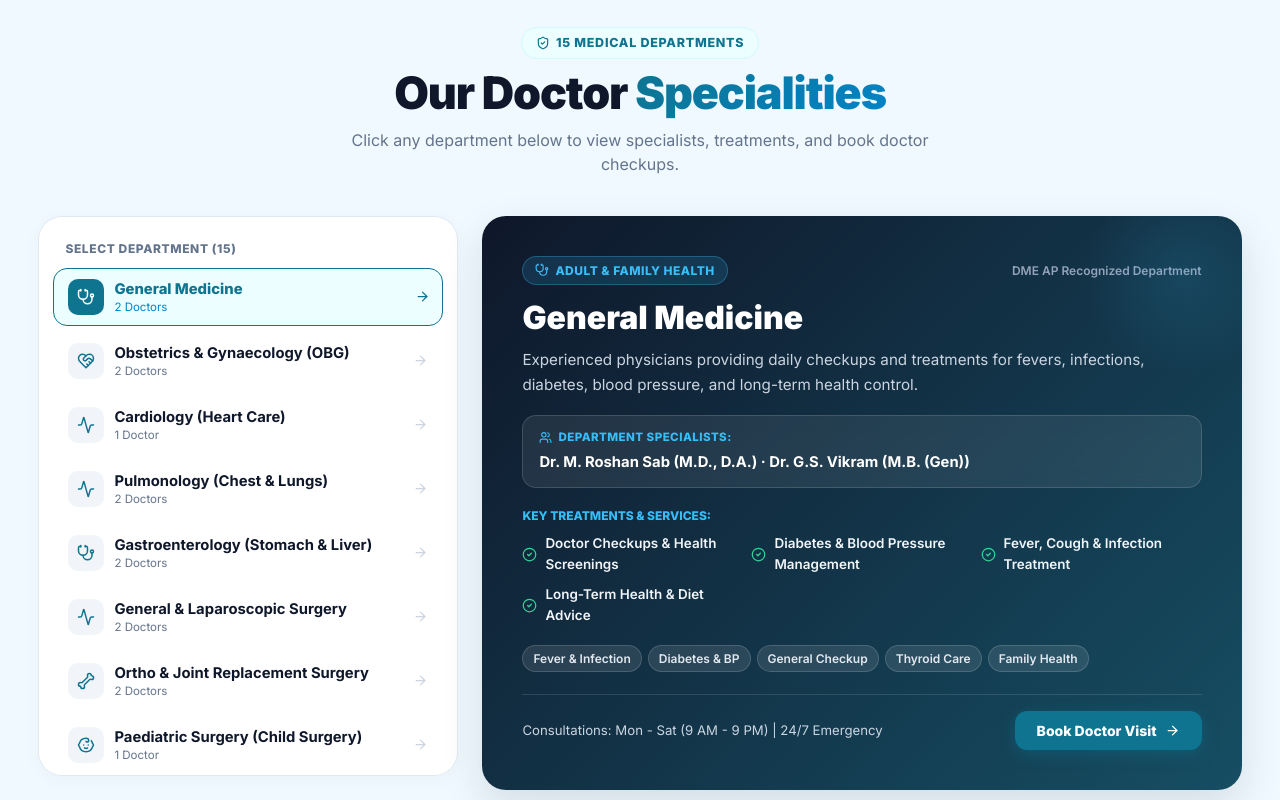
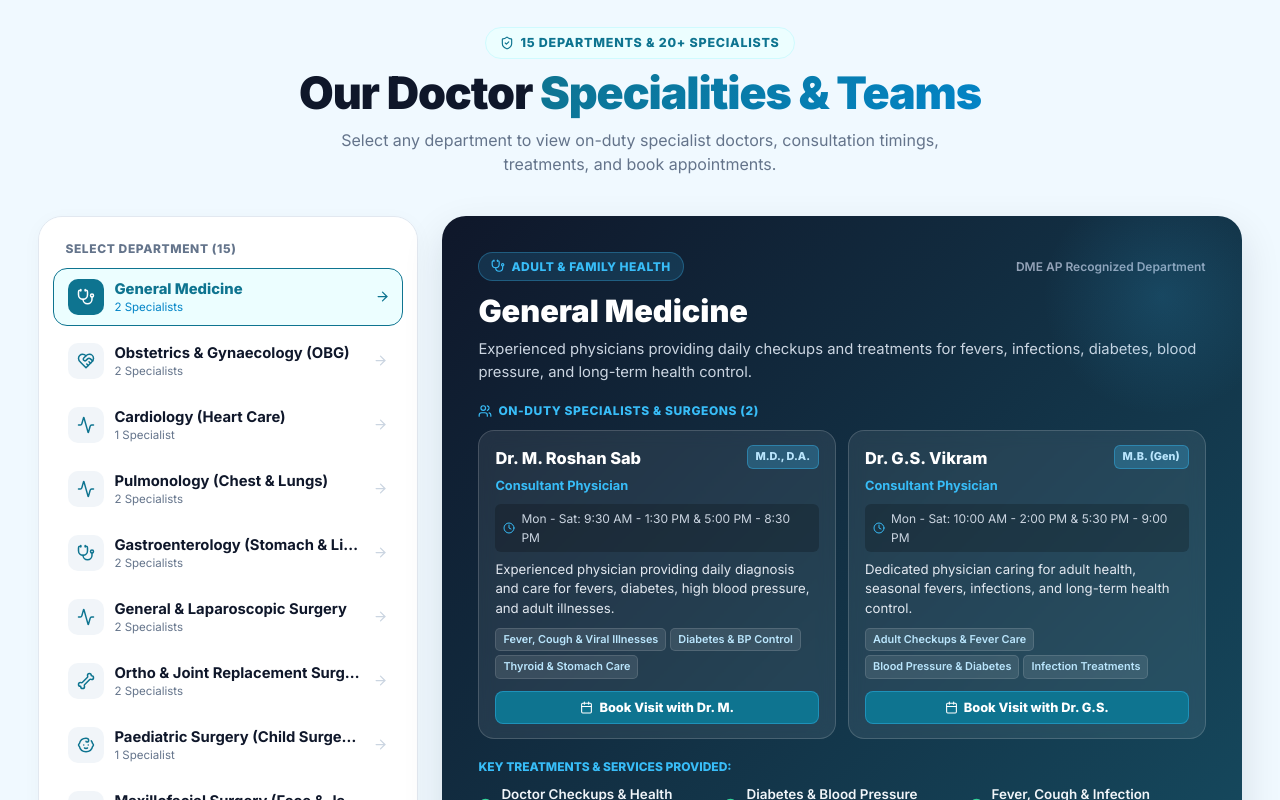
Before and after one commit to adradivya001/sreenivasa, a React (Vite) app: page / in a window 1280 px wide. Shown: the part 940-1740 px from the top of the page. Built offline with nearby package versions, Linux system fonts and the light colour scheme.

Commit message:
feat: merge doctor profiles, timings, and focus areas into Specialities section and eliminate duplicate section

```diff
--- a/src/components/sections/Specialities.tsx
+++ b/src/components/sections/Specialities.tsx
@@ -3,9 +3,10 @@ import { motion, AnimatePresence } from 'framer-motion';
 import {
   Stethoscope, Activity, HeartHandshake, Baby,
   Brain, Bone, Ear, ArrowRight, CheckCircle2, ShieldCheck,
-  UserCheck, Users, Sparkles
+  UserCheck, Users, Clock, Calendar, ChevronRight
 } from 'lucide-react';
-import { specialities, Speciality } from '@/content/specialities';
+import { specialities } from '@/content/specialities';
+import { doctors, Doctor } from '@/content/doctors';
 import { useInView, useReducedMotion } from '@/hooks';
 
 const iconMap: Record<string, React.ComponentType<{ size?: number; color?: string; className?: string }>> = {
@@ -26,6 +27,11 @@ export function Specialities() {
   const currentSpeciality = specialities.find(s => s.slug === selectedSlug) || specialities[0];
   const CurrentIcon = iconMap[currentSpeciality.icon] ?? Stethoscope;
 
+  // Filter doctors for the currently active speciality
+  const deptDoctors = doctors.filter(
+    (d: Doctor) => d.specialitySlug === currentSpeciality.slug && !d.isLeadership
+  );
+
   return (
     <section
       id="specialities"
@@ -38,6 +44,9 @@ export function Specialities() {
         borderBottom: '1px solid #CFFAFE',
       }}
     >
+      {/* Anchor for #doctors navigation */}
+      <div id="doctors" style={{ position: 'relative', top: '-80px' }} />
+
       <div className="container" style={{ maxWidth: 1340, margin: '0 auto', padding: '0 clamp(1rem, 3vw, 2.5rem)' }}>
 
         {/* Section Header */}
@@ -53,7 +62,7 @@ export function Specialities() {
             border: '1px solid #CFFAFE', color: '#0E7490', fontSize: '0.78rem',
             fontWeight: 750, letterSpacing: '0.06em', textTransform: 'uppercase', marginBottom: '0.6rem'
           }}>
-            <ShieldCheck size={14} color="#0E7490" /> 15 MEDICAL DEPARTMENTS
+            <ShieldCheck size={14} color="#0E7490" /> 15 DEPARTMENTS & 20+ SPECIALISTS
           </div>
           <h2
             id="specialities-heading"
@@ -70,14 +79,14 @@ export function Specialities() {
               WebkitBackgroundClip: 'text',
               WebkitTextFillColor: 'transparent',
             }}>
-              Specialities
+              Specialities & Teams
             </span>
           </h2>
           <p style={{
             marginTop: '8px', color: '#64748B', fontSize: '1rem',
-            maxWidth: 640, margin: '8px auto 0', lineHeight: 1.55
+            maxWidth: 680, margin: '8px auto 0', lineHeight: 1.55
           }}>
-            Click any department below to view specialists, treatments, and book doctor checkups.
+            Select any department to view on-duty specialist doctors, consultation timings, treatments, and book appointments.
           </p>
         </motion.div>
 
@@ -86,7 +95,7 @@ export function Specialities() {
           className="specialities-split-layout"
           style={{
             display: 'grid',
-            gridTemplateColumns: 'minmax(300px, 420px) 1fr',
+            gridTemplateColumns: 'minmax(280px, 380px) 1fr',
             gap: '24px',
             alignItems: 'stretch',
           }}
@@ -99,7 +108,7 @@ export function Specialities() {
               padding: '14px',
               border: '1px solid #E2E8F0',
               boxShadow: '0 4px 20px rgba(0,0,0,0.03)',
-              maxHeight: '560px',
+              maxHeight: '680px',
               overflowY: 'auto',
               display: 'flex',
               flexDirection: 'column',
@@ -180,7 +189,7 @@ export function Specialities() {
                         textOverflow: 'ellipsis',
                       }}>
                         {spec.doctorsList && spec.doctorsList.length > 0
-                          ? `${spec.doctorsList.length} Doctor${spec.doctorsList.length > 1 ? 's' : ''}`
+                          ? `${spec.doctorsList.length} Specialist${spec.doctorsList.length > 1 ? 's' : ''}`
                           : spec.badge || 'Specialist Care'}
                       </div>
                     </div>
@@ -200,7 +209,7 @@ export function Specialities() {
             })}
           </div>
 
-          {/* ══ RIGHT: Active Speciality Spotlight Card ════ */}
+          {/* ══ RIGHT: Active Speciality Spotlight & Doctor Context ════ */}
           <div style={{ minWidth: 0 }}>
             <AnimatePresence mode="wait">
               <motion.div
@@ -212,7 +221,7 @@ export function Specialities() {
                 style={{
                   background: 'linear-gradient(135deg, #0F172A 0%, #164E63 100%)',
                   borderRadius: '24px',
-                  padding: 'clamp(1.75rem, 3.5vw, 2.5rem)',
+                  padding: 'clamp(1.5rem, 3vw, 2.25rem)',
                   color: '#FFFFFF',
                   boxShadow: '0 16px 40px rgba(15, 23, 42, 0.12)',
                   height: '100%',
@@ -224,21 +233,21 @@ export function Specialities() {
                   overflow: 'hidden',
                 }}
               >
-                {/* Decorative background circle */}
+                {/* Decorative background ambient glow */}
                 <div style={{
                   position: 'absolute',
                   top: '-40px',
                   right: '-40px',
-                  width: '200px',
-                  height: '200px',
+                  width: '240px',
+                  height: '240px',
                   borderRadius: '50%',
-                  background: 'radial-gradient(circle, rgba(56, 189, 248, 0.12) 0%, transparent 70%)',
+                  background: 'radial-gradient(circle, rgba(56, 189, 248, 0.15) 0%, transparent 70%)',
                   pointerEvents: 'none',
                 }} />
 
                 <div>
                   {/* Top Badge & Header */}
-                  <div style={{ display: 'flex', alignItems: 'center', justifyContent: 'space-between', marginBottom: '14px', flexWrap: 'wrap', gap: '8px' }}>
+                  <div style={{ display: 'flex', alignItems: 'center', justifyContent: 'space-between', marginBottom: '12px', flexWrap: 'wrap', gap: '8px' }}>
                     <div style={{
                       display: 'inline-flex',
                       alignItems: 'center',
@@ -262,9 +271,9 @@ export function Specialities() {
                   </div>
 
                   <h3 style={{
-                    fontSize: 'clamp(1.5rem, 2.5vw, 2.2rem)',
+                    fontSize: 'clamp(1.5rem, 2.4vw, 2.1rem)',
                     fontWeight: 850,
-                    margin: '0 0 10px 0',
+                    margin: '0 0 8px 0',
                     color: '#FFFFFF',
                     lineHeight: 1.2,
                   }}>
@@ -272,51 +281,173 @@ export function Specialities() {
                   </h3>
 
                   <p style={{
-                    fontSize: '0.95rem',
+                    fontSize: '0.925rem',
                     color: '#CBD5E1',
-                    lineHeight: 1.65,
-                    margin: '0 0 18px 0',
+                    lineHeight: 1.6,
+                    margin: '0 0 16px 0',
                   }}>
                     {currentSpeciality.fullOverview || currentSpeciality.description}
                   </p>
 
-                  {/* Doctors on Board */}
-                  {currentSpeciality.doctorsList && currentSpeciality.doctorsList.length > 0 && (
+                  {/* ── 1. ON-DUTY SPECIALIST DOCTORS (Merged Doctor Context) ── */}
+                  <div style={{ marginBottom: '18px' }}>
                     <div style={{
-                      background: 'rgba(255, 255, 255, 0.08)',
-                      backdropFilter: 'blur(8px)',
-                      padding: '12px 16px',
-                      borderRadius: '14px',
-                      border: '1px solid rgba(255, 255, 255, 0.14)',
-                      marginBottom: '18px',
-                    }}>
-                      <div style={{
-                        fontSize: '0.72rem',
-                        fontWeight: 750,
+                      fontSize: '0.75rem',
+                      fontWeight: 800,
                       color: '#38BDF8',
                       textTransform: 'uppercase',
-                        letterSpacing: '0.04em',
-                        marginBottom: '4px',
+                      letterSpacing: '0.05em',
+                      marginBottom: '10px',
+                      display: 'flex',
+                      alignItems: 'center',
+                      gap: '6px'
+                    }}>
+                      <Users size={14} color="#38BDF8" />
+                      <span>On-Duty Specialists & Surgeons ({deptDoctors.length || (currentSpeciality.doctorsList?.length ?? 1)})</span>
+                    </div>
+
+                    <div style={{
+                      display: 'grid',
+                      gridTemplateColumns: 'repeat(auto-fit, minmax(260px, 1fr))',
+                      gap: '12px'
+                    }}>
+                      {deptDoctors.length > 0 ? (
+                        deptDoctors.map((doc: Doctor) => (
+                          <div
+                            key={doc.slug}
+                            style={{
+                              background: 'rgba(255, 255, 255, 0.08)',
+                              border: '1px solid rgba(255, 255, 255, 0.16)',
+                              borderRadius: '16px',
+                              padding: '14px 16px',
+                              display: 'flex',
+                              flexDirection: 'column',
+                              justifyContent: 'space-between',
+                              backdropFilter: 'blur(8px)',
+                              boxSizing: 'border-box',
+                            }}
+                          >
+                            <div>
+                              <div style={{ display: 'flex', alignItems: 'flex-start', justifyContent: 'space-between', gap: '8px', marginBottom: '4px' }}>
+                                <div style={{ fontSize: '1.025rem', fontWeight: 800, color: '#FFFFFF' }}>
+                                  {doc.name}
+                                </div>
+                                {doc.qualifications && (
+                                  <span style={{
+                                    fontSize: '0.68rem',
+                                    fontWeight: 800,
+                                    padding: '2px 8px',
+                                    borderRadius: '6px',
+                                    background: 'rgba(56, 189, 248, 0.25)',
+                                    border: '1px solid rgba(56, 189, 248, 0.4)',
+                                    color: '#BAE6FD',
+                                    whiteSpace: 'nowrap',
+                                    flexShrink: 0,
+                                  }}>
+                                    {doc.qualifications}
+                                  </span>
+                                )}
+                              </div>
+
+                              <div style={{ fontSize: '0.8rem', fontWeight: 700, color: '#38BDF8', marginBottom: '8px' }}>
+                                {doc.designation}
+                              </div>
+
+                              {doc.opdTimings && (
+                                <div style={{
                                   display: 'flex',
                                   alignItems: 'center',
                                   gap: '6px',
+                                  fontSize: '0.75rem',
+                                  color: '#CBD5E1',
+                                  marginBottom: '8px',
+                                  background: 'rgba(0, 0, 0, 0.22)',
+                                  padding: '5px 8px',
+                                  borderRadius: '6px',
                                 }}>
-                        <Users size={13} color="#38BDF8" /> Department Specialists:
-                      </div>
-                      <div style={{ fontSize: '0.925rem', color: '#FFFFFF', fontWeight: 700 }}>
-                        {currentSpeciality.doctorsList.join(' · ')}
-                      </div>
+                                  <Clock size={12} color="#38BDF8" style={{ flexShrink: 0 }} />
+                                  <span>{doc.opdTimings}</span>
                                 </div>
                               )}
 
-                  {/* Treatments / Services Checklist */}
+                              <p style={{ fontSize: '0.825rem', color: '#E2E8F0', lineHeight: 1.45, margin: '0 0 10px 0' }}>
+                                {doc.bio}
+                              </p>
+
+                              {/* Doctor focus pills */}
+                              {doc.focusAreas && doc.focusAreas.length > 0 && (
+                                <div style={{ display: 'flex', flexWrap: 'wrap', gap: '4px', marginBottom: '12px' }}>
+                                  {doc.focusAreas.slice(0, 3).map((area: string) => (
+                                    <span
+                                      key={area}
+                                      style={{
+                                        fontSize: '0.68rem',
+                                        fontWeight: 600,
+                                        padding: '2px 7px',
+                                        borderRadius: '5px',
+                                        background: 'rgba(255, 255, 255, 0.1)',
+                                        color: '#BAE6FD',
+                                        border: '1px solid rgba(255, 255, 255, 0.12)',
+                                      }}
+                                    >
+                                      {area}
+                                    </span>
+                                  ))}
+                                </div>
+                              )}
+                            </div>
+
+                            <button
+                              onClick={() => scrollTo('appointment')}
+                              style={{
+                                width: '100%',
+                                padding: '8px 12px',
+                                borderRadius: '8px',
+                                background: '#0E7490',
+                                color: '#FFFFFF',
+                                fontSize: '0.8rem',
+                                fontWeight: 750,
+                                border: '1px solid rgba(56, 189, 248, 0.4)',
+                                cursor: 'pointer',
+                                display: 'flex',
+                                alignItems: 'center',
+                                justifyContent: 'center',
+                                gap: '6px',
+                                transition: 'background 160ms ease',
+                              }}
+                            >
+                              <Calendar size={13} /> Book Visit with {doc.name.split(' ').slice(0, 2).join(' ')}
+                            </button>
+                          </div>
+                        ))
+                      ) : (
+                        currentSpeciality.doctorsList?.map((docName: string) => (
+                          <div
+                            key={docName}
+                            style={{
+                              background: 'rgba(255, 255, 255, 0.08)',
+                              border: '1px solid rgba(255, 255, 255, 0.15)',
+                              borderRadius: '14px',
+                              padding: '12px 14px',
+                              color: '#FFFFFF',
+                            }}
+                          >
+                            <div style={{ fontSize: '0.95rem', fontWeight: 800 }}>{docName}</div>
+                            <div style={{ fontSize: '0.78rem', color: '#38BDF8', marginTop: '2px' }}>Consultant Specialist</div>
+                          </div>
+                        ))
+                      )}
+                    </div>
+                  </div>
+
+                  {/* ── 2. KEY TREATMENTS & PROCEDURES ── */}
                   {currentSpeciality.keyProcedures && currentSpeciality.keyProcedures.length > 0 && (
-                    <div style={{ marginBottom: '18px' }}>
+                    <div style={{ marginBottom: '16px' }}>
                       <div style={{ fontSize: '0.75rem', fontWeight: 750, color: '#38BDF8', textTransform: 'uppercase', marginBottom: '8px' }}>
-                        Key Treatments & Services:
+                        Key Treatments & Services Provided:
                       </div>
                       <div style={{ display: 'grid', gridTemplateColumns: 'repeat(auto-fit, minmax(200px, 1fr))', gap: '8px' }}>
-                        {currentSpeciality.keyProcedures.map((proc) => (
+                        {currentSpeciality.keyProcedures.map((proc: string) => (
                           <div key={proc} style={{ display: 'flex', alignItems: 'center', gap: '8px' }}>
                             <CheckCircle2 size={15} color="#34D399" style={{ flexShrink: 0 }} />
                             <span style={{ fontSize: '0.84rem', color: '#F1F5F9', fontWeight: 550 }}>{proc}</span>
@@ -326,9 +457,9 @@ export function Specialities() {
                     </div>
                   )}
 
-                  {/* Tags */}
-                  <div style={{ display: 'flex', flexWrap: 'wrap', gap: '6px', marginBottom: '22px' }}>
-                    {currentSpeciality.tags.map((tag) => (
+                  {/* Department Tags */}
+                  <div style={{ display: 'flex', flexWrap: 'wrap', gap: '6px', marginBottom: '16px' }}>
+                    {currentSpeciality.tags.map((tag: string) => (
                       <span
                         key={tag}
                         style={{
@@ -347,9 +478,9 @@ export function Specialities() {
                   </div>
                 </div>
 
-                {/* Bottom Booking Row */}
+                {/* Bottom Booking Action Row */}
                 <div style={{
-                  paddingTop: '16px',
+                  paddingTop: '14px',
                   borderTop: '1px solid rgba(255, 255, 255, 0.12)',
                   display: 'flex',
                   alignItems: 'center',
@@ -358,7 +489,7 @@ export function Specialities() {
                   gap: '12px',
                 }}>
                   <div style={{ fontSize: '0.825rem', color: '#CBD5E1' }}>
-                    Consultations: Mon - Sat (9 AM - 9 PM) | 24/7 Emergency
+                    Consultations: Mon - Sat (9 AM - 9 PM) · 24/7 Emergency Available
                   </div>
 
                   <button
@@ -379,7 +510,7 @@ export function Specialities() {
                       transition: 'all 160ms ease',
                     }}
                   >
-                    Book Doctor Visit <ArrowRight size={15} />
+                    Book Doctor Appointment <ArrowRight size={15} />
                   </button>
                 </div>
               </motion.div>
--- a/src/pages/HomePage.tsx
+++ b/src/pages/HomePage.tsx
@@ -2,7 +2,6 @@ import { Helmet } from 'react-helmet-async';
 import { Hero } from '@/components/sections/Hero';
 import { TrustStrip } from '@/components/sections/TrustStrip';
 import { Specialities } from '@/components/sections/Specialities';
-import { Doctors } from '@/components/sections/Doctors';
 import { WhyChoose } from '@/components/sections/WhyChoose';
 import { CareBeyondVisit } from '@/components/sections/CareBeyondVisit';
 import { CareBand } from '@/components/sections/CareBand';
@@ -60,11 +59,8 @@ export function HomePage() {
       {/* 2. TRUST / QUICK STATS */}
       <TrustStrip />
 
-      {/* 3. DEPARTMENTS & SPECIALITIES (Includes Diagnostics) */}
+      {/* 3. DEPARTMENTS, SPECIALITIES & DOCTORS (Includes on-duty doctor profiles & timings) */}
       <Specialities />
-
-      {/* 4. DOCTORS & SPECIALISTS */}
-      <Doctors />
 
       {/* 5. WHY CHOOSE SREENIVASA */}
       <WhyChoose />
```
Lines whose indentation alone changed are shown as unchanged.
